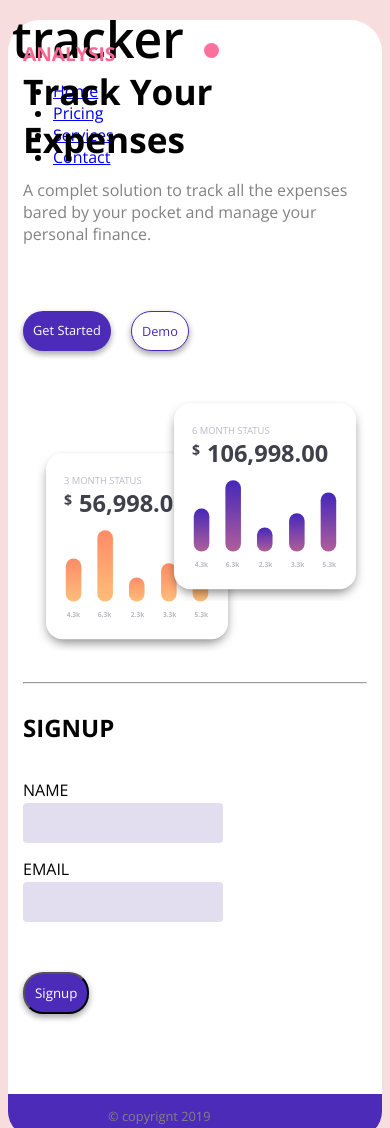
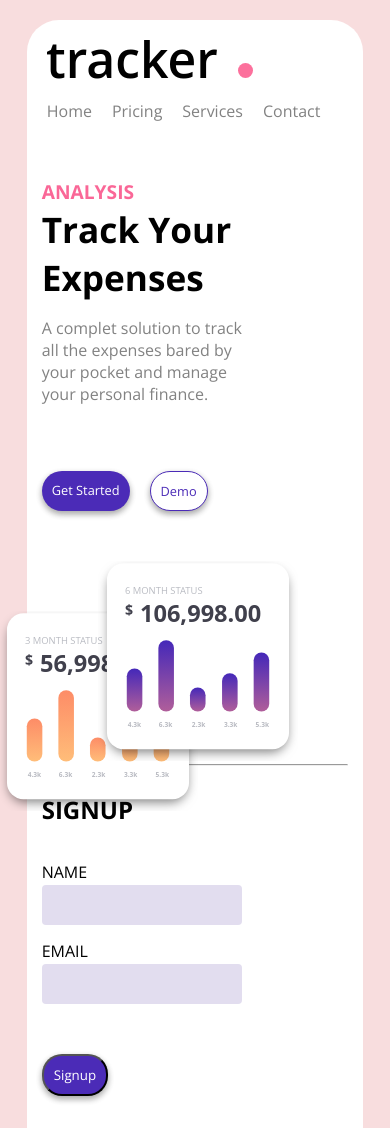
Before and after one commit to katekocalgary/Kate-GitHub-Assignment, a plain HTML site: page index.html in a window 390 px wide. Shown: the top 1128 px of the page. Drawn offline with nearby package versions, Linux system fonts and the light colour scheme.

Commit message:
Updated header and footer

```diff
--- a/index.html
+++ b/index.html
@@ -60,7 +60,7 @@
     <!-- Footer Star -->
     <div class=footer>
       <footer>
-        <p>&copy; copyrignt 2019</p>
+        copyrignt &copy;2019
       </footer>
     </div>
     <!-- Footer End -->
--- a/style.css
+++ b/style.css
@@ -27,7 +27,40 @@ body{
 }
 
 /* Header */
-sadasda
+
+.headerwrap{
+  grid-column: 1/5;
+}
+
+header {
+  padding: 50px 100px 50px 100px;
+
+  display: flex;
+  justify-content: space-between;
+  flex-wrap: wrap;
+}
+
+
+nav ul {
+  padding-left: 0;
+
+  list-style-type: none;
+
+  display: flex;
+  flex-basis: column;
+  justify-content: flex-end;
+}
+
+nav ul li {
+  padding-right: 20px;
+  color:white;
+
+}
+
+nav a{
+  text-decoration: none;
+  color:white;
+}
 
 
 /* Main */
@@ -231,31 +264,22 @@ header, .section1, .section2{
   }
 }
 
-@media only screen and (max-width:500px){
+@media only screen and (max-width:1024px){
 
-  .frame {
-    width: 100%;
+  nav ul li {
+    padding-right: 20px;
+    color:#828282;
   }
 
-  .left {
-    width: 100%;
-  }
-
-  .right {
-    height: 70vw;
-  }
-
-  .month6 {
-    width:200px;
-    height:200px;
-    top: 0;
-    right: 2px;
-  }
-
-  .month3 {
-    width: 200px;
-    height:200px;
-    top: 50px;
-    right: 130px;
+  nav a{
+    text-decoration: none;
+    color:#828282;
   }
 }
+
+
+@media only screen and (max-width:720px){
+  header{
+    padding: 20px 20px 20px 20px;
+  }
+}
```
Lines whose indentation alone changed are shown as unchanged.
